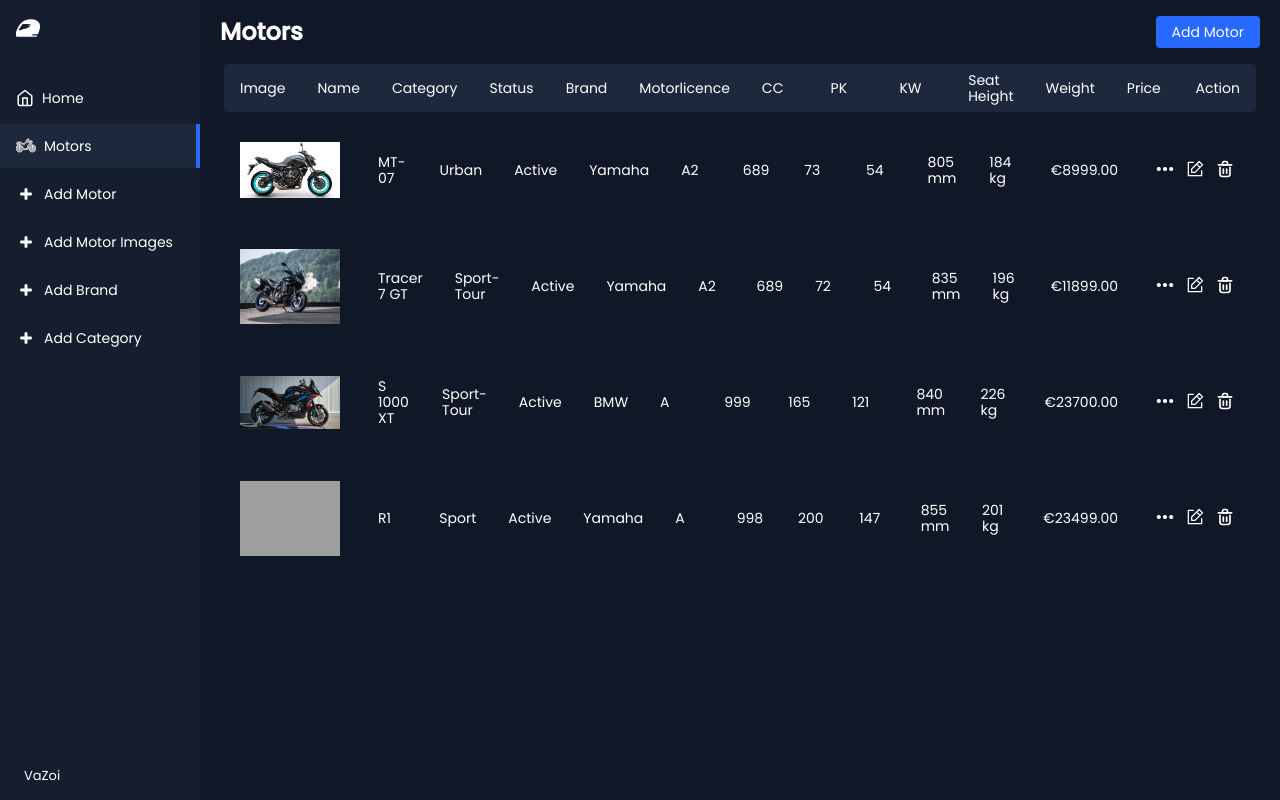
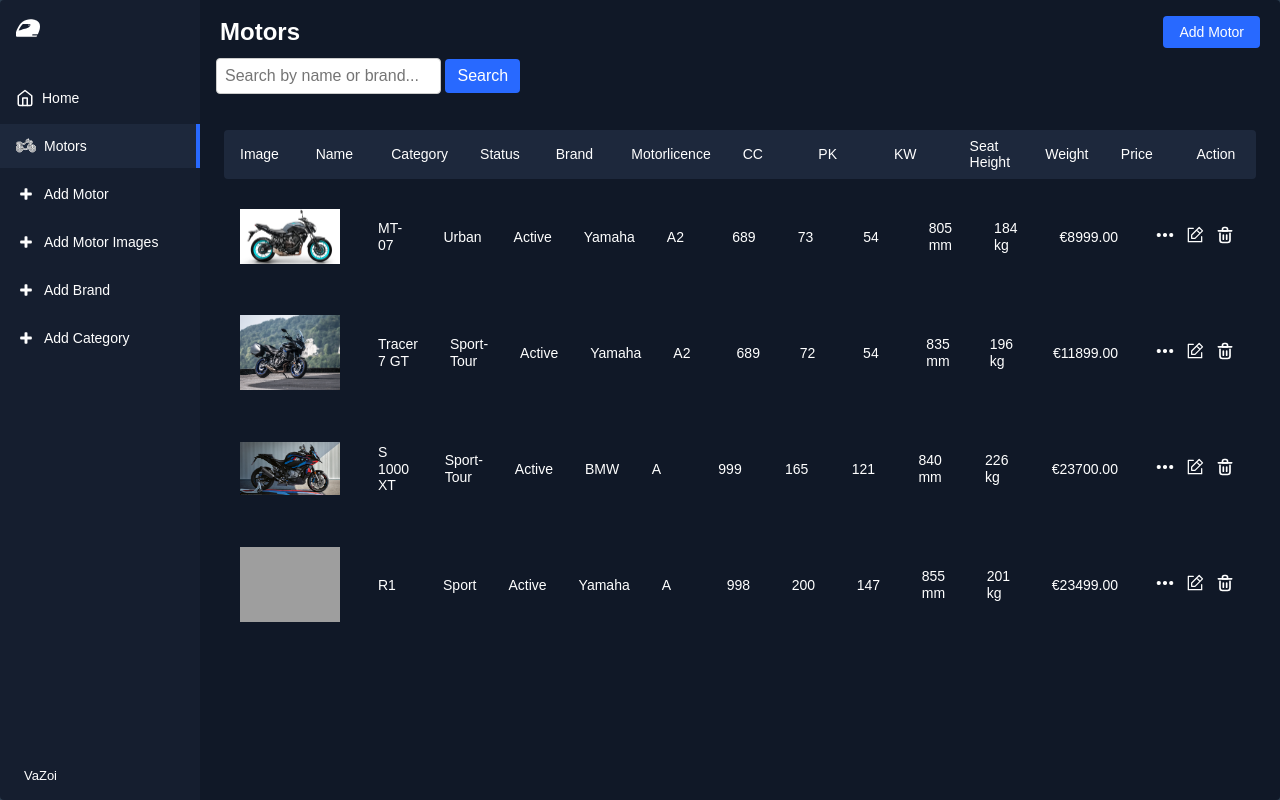
Before and after one commit to VaZoi/Favorite_Motors_site, a PHP site: page /motors.php in a window 1280 px wide. Run offline with PHP 8.4, Linux system fonts and the light colour scheme; data comes from the database, SQL or seed files in the repository; some libraries are stand-ins or nearby versions; grey boxes are pictures that could not be loaded.

Commit message:
added search button and changed css of motors.php

```diff
--- a/Project/database/motor.php
+++ b/Project/database/motor.php
@@ -192,4 +192,26 @@
         }
     }
 
+    public function searchMotors($searchTerm)
+    {
+        $query = "
+            SELECT m.*, c.category as category_name, b.brand_name as brand_name, s.status as status_name, l.motorlicense_name as motorlicense_name
+            FROM $this->motortable m
+            LEFT JOIN category c ON m.category_id = c.category_id
+            LEFT JOIN brands b ON m.brand_id = b.brand_id
+            LEFT JOIN status s ON m.status_id = s.status_id
+            LEFT JOIN motorlicenses l ON m.motorlicense_id = l.motorlicense_id
+            WHERE m.name LIKE :searchTerm OR b.brand_name LIKE :searchTerm";
+
+        $params = [':searchTerm' => "%$searchTerm%"];
+
+        try {
+            $stmt = $this->dbh->run($query, $params);
+            return $stmt->fetchAll(PDO::FETCH_ASSOC);
+        } catch (PDOException $e) {
+            error_log('Failed to search motors: ' . $e->getMessage());
+            return [];
+        }
+    }
+
 }
--- a/Project/home/delete_motor.php
+++ b/Project/home/delete_motor.php
@@ -56,7 +56,7 @@
         </div>
         <div class="form-container">
             <form method="POST">
-                <p>Are you sure you want to delete the motor <strong><?php echo htmlspecialchars($motor['name']); ?></strong> and all its associated images?</p>
+                <p>Are you sure you want to delete the motor <strong><?php echo htmlspecialchars($motor['brand_name']) . ' ' . htmlspecialchars($motor['name']); ?></strong> and all its associated images?</p>
                 <div class="form-group">
                     <button type="submit">Delete Motor</button>
                     <a href="motors.php" class="delete-button">Cancel</a>
--- a/Project/home/motors.php
+++ b/Project/home/motors.php
@@ -9,6 +9,11 @@
 $motors = $motorModel->getMotors();
 $categories = $other->getCategories();
 $statuses = $other->getStatuses();
+
+if (isset($_GET['search'])) {
+    $searchTerm = $_GET['search'];
+    $motors = $motorModel->searchMotors($searchTerm);
+}
 ?>
 <!DOCTYPE html>
 <html lang="en">
@@ -17,8 +22,12 @@
     <title>Motors Dashboard</title>
     <link rel="stylesheet" href="https://cdnjs.cloudflare.com/ajax/libs/normalize/5.0.0/normalize.min.css">
     <link rel="stylesheet" href="../style/css/style.css">
+    <link rel="stylesheet" href="../style/css/view_motor.css">
+    <link rel="stylesheet" href="../style/css/motors.css">
     <script src="../style/javascript/script.js" defer></script>
     <script src="../style/javascript/navbar.js" defer></script>
+    <script src="../style/javascript/view_motor.js" defer></script>
+    <script src="../style/javascript/motors.js" defer></script>
 </head>
 <body>
 <div class="app-container">
@@ -28,6 +37,10 @@
             <h1 class="app-content-headerText">Motors</h1>
             <a href="add_motor.php"><button class="app-content-headerButton">Add Motor</button></a>
         </div>
+        <form class="search-form" action="" method="GET">
+            <input type="text" name="search" placeholder="Search by name or brand..." value="<?php echo isset($_GET['search']) ? htmlspecialchars($_GET['search']) : ''; ?>">
+            <input type="submit" value="Search">
+        </form>
         <div class="app-content-actions">
         <div class="products-area-wrapper tableView">
             <div class="products-header">
@@ -52,7 +65,7 @@
                     echo "<div class='product-cell image'>";
                     $images = $motorModel->getMotorImages($motor['motor_id']);
                     $image = !empty($images) ? $images[0]['image_path'] : 'default_image_path';
-                    echo "<img src='{$image}' alt='Motor Image' style='width:100px;height:100px;'>";
+                    echo "<img src='{$image}' alt='" . htmlspecialchars($motor['brand_name'] . ' ' . $motor['name']) . "' style='width:100px;height:100px;' class='thumbnail'>";
                     echo "</div>";
                     echo "<div class='product-cell stock'><span>{$motor['name']}</span></div>";
                     echo "<div class='product-cell category'><span>{$motor['category_name']}</span></div>";
@@ -83,5 +96,10 @@
         </div>
     </div>
 </div>
+<div id="myModal" class="modal">
+  <span class="close">&times;</span>
+  <img class="modal-content" id="img01">
+  <div id="caption"></div>
+</div>
 </body>
 </html>
--- /dev/null
+++ b/Project/style/css/motors.css
@@ -0,0 +1,19 @@
+.search-form {
+    margin-top: 10px;
+    margin-bottom: 20px;
+}
+.search-form input[type="text"] {
+    padding: 8px;
+    font-size: 16px;
+    border: 1px solid #ccc;
+    border-radius: 4px;
+}
+.search-form input[type="submit"] {
+    padding: 8px 12px;
+    font-size: 16px;
+    background-color: #2869ff;
+    color: white;
+    border: none;
+    border-radius: 4px;
+    cursor: pointer;
+}
--- /dev/null
+++ b/Project/style/javascript/motors.js
@@ -0,0 +1,6 @@
+const form = document.querySelector('.search-form');
+    form.addEventListener('submit', function(e) {
+        e.preventDefault();
+        const searchTerm = document.querySelector('input[name="search"]').value;
+        window.location.href = `motors.php?search=${encodeURIComponent(searchTerm)}`;
+    });
```
